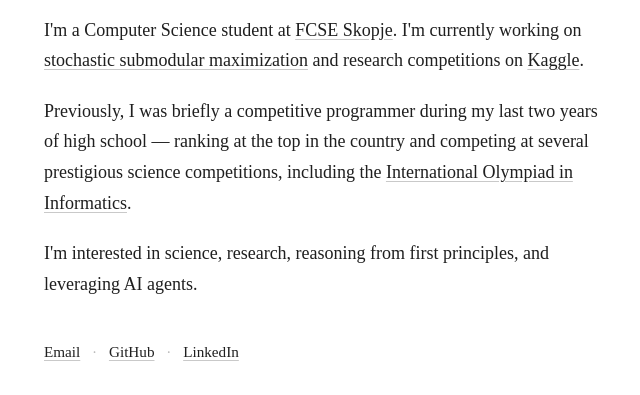
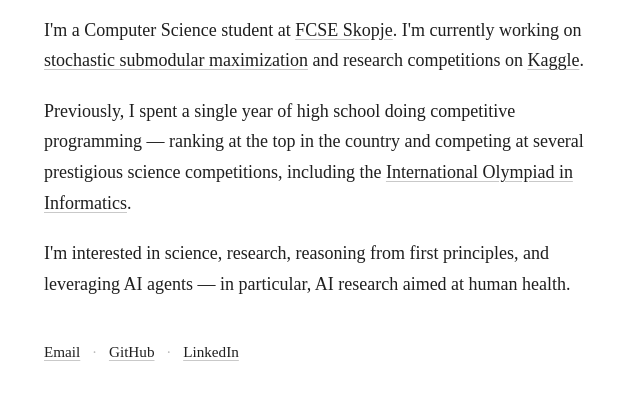
Before and after one commit to petrovmarko/petrovmarko.github.io, an Astro site: page / in a window 1280 px wide. Shown: the part 173-568 px from the top of the page, without its empty margins (310-950 px from the left). Built offline with nearby package versions, Linux system fonts and the light colour scheme; Astro itself is replaced by a stand-in of ours.

Commit message:
Refine bio: one-year HS competitive programming, AI for human health

```diff
--- a/src/pages/index.astro
+++ b/src/pages/index.astro
@@ -15,7 +15,7 @@ import Layout from '../layouts/Layout.astro';
     </p>
 
     <p>
-      Previously, I was briefly a competitive programmer during my last two years of high school —
+      Previously, I spent a single year of high school doing competitive programming —
       ranking at the top in the country and competing at several prestigious science competitions,
       including the
       <a href="https://ioinformatics.org/">International Olympiad in Informatics</a>.
@@ -23,7 +23,7 @@ import Layout from '../layouts/Layout.astro';
 
     <p>
       I'm interested in science, research, reasoning from first principles, and leveraging
-      AI agents.
+      AI agents — in particular, AI research aimed at human health.
     </p>
 
     <p class="links">
```
